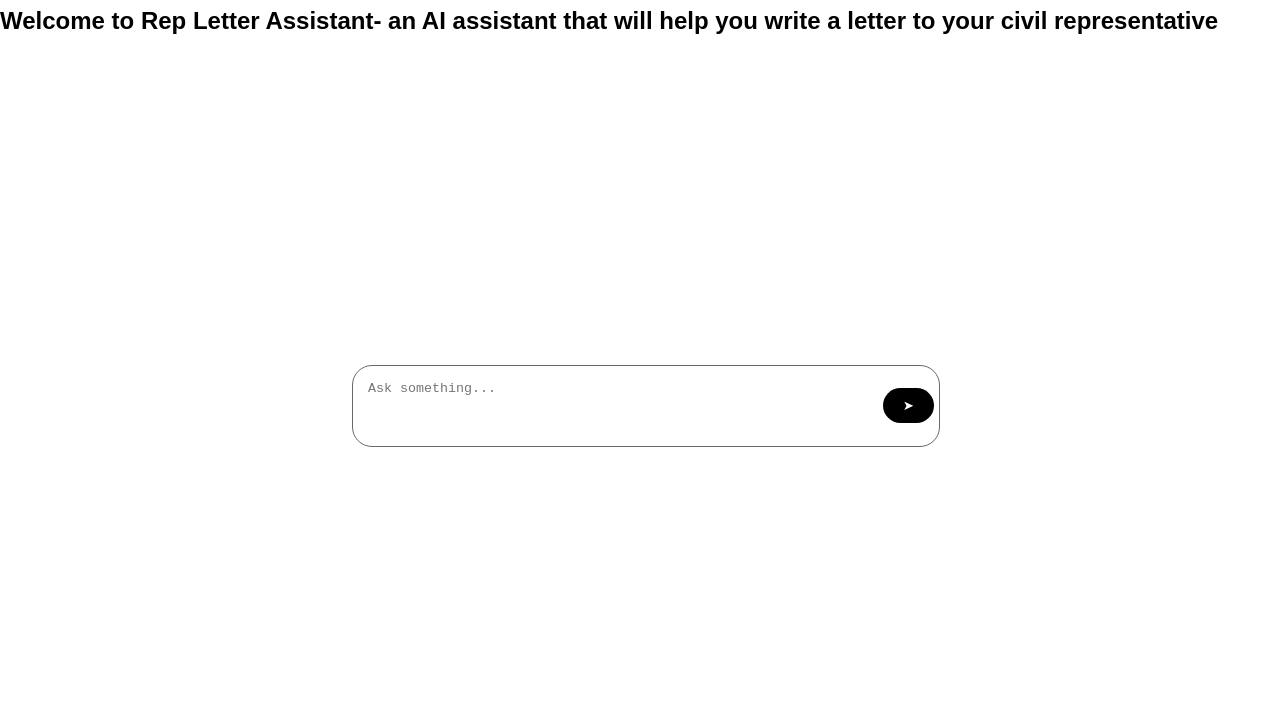
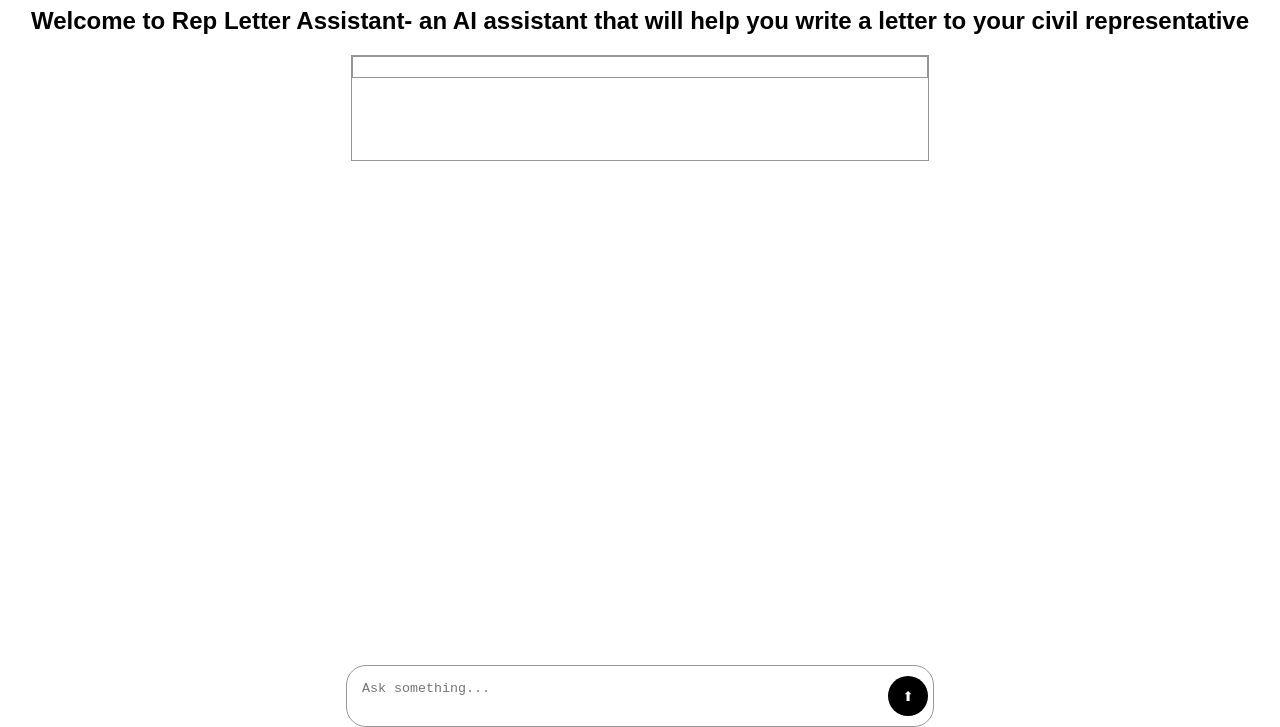
Before and after one commit to StasLambant/Rep-Letter-Assistant, a plain HTML site: page templates/index.html in a window 1280 px wide. Shown: the part 73-800 px from the top of the page. Drawn offline with Linux system fonts and the light colour scheme.

Commit message:
stable version

```diff
--- a/templates/index.html
+++ b/templates/index.html
@@ -3,64 +3,79 @@
 <head>
     <title>Rep Letter Assistant</title>
     <style>
-
         html, body {
             margin: 0;
             padding: 0;
-            font-family: Arial, sans-serif; /* Added a font for better readability */
+            font-family: Arial, sans-serif;
+            height: 100%;
+            overflow: auto; /* Enable scrolling for the whole page */
+        }
+
+        h1, h2 {
+            text-align: center; /* Centering the titles */
         }
 
         .chat-container {
             width: 45%;
-            margin: 0 auto; /* Center the chat container */
+            margin: 20px auto;
             display: flex;
-            flex-direction: column; /* Stack children vertically */
-            align-items: center; /* Center children horizontally */
+            flex-direction: column;
+            align-items: center;
+            overflow-y: auto;
+            position: relative;
+            padding-bottom: 60px; /* Initial bottom padding */
+            border: 1px solid #969696;
         }
 
         #chatHistory {
-            width: 100%; /* Match width with the parent container */
-            height: 300px;
+            width: 100%;
             overflow-y: auto;
-            border: none;
+            border: 1px solid #969696;
             padding: 10px;
-            margin-bottom: 10px;
-            box-sizing: border-box; /* Include padding in the width */
+            box-sizing: border-box;
+            word-wrap: break-word; /* Ensure long words are wrapped */
         }
 
         .input-container {
+            position: fixed; /* Fixed position */
+            bottom: 0; /* Align to the bottom */
+            left: 50%; /* Center horizontally */
+            transform: translateX(-50%); /* Precise centering */
+            width: 45%; /* Match width with chatHistory */
             display: flex;
-            border: 1px solid #686868; /* 1 pixel frame */
-            border-radius: 20px; /* Rounded edges */
+            border: 1px solid #969696;
+            border-radius: 20px;
             padding: 5px;
-            align-items: center;
-            width: 100%;
-            margin: 0 auto; /* Centers the container */
+            align-items: flex-end;
+            background: white;
+            z-index: 1000;
         }
 
         textarea {
             flex-grow: 1;
-            min-height: 50px;
-            overflow-y: hidden; /* Hide vertical scrollbar */
+            min-height: 20px;
+            max-height: 120px;
+            overflow-y: auto;
             border: none;
-            border-radius: 20px;
+            border-radius: 20px 0 0 20px;
             padding: 10px;
-            resize: none; /* Disable manual resizing */
-            margin-right: 10px; /* Space between textarea and button */
-            outline: none; /* Disable the black border on focus */
+            resize: none;
+            outline: none;
         }
 
         button {
+            width: 40px;
+            height: 40px;
             border: none;
-            background-color: #000; /* Black background for button */
-            color: #fff; /* White text */
-            padding: 10px 20px;
-            border-radius: 20px; /* Rounded edges for button */
-            cursor: pointer; /* Cursor indicates clickable button */
+            background-color: #000;
+            color: #fff;
+            border-radius: 50%;
+            cursor: pointer;
+            align-self: center;
         }
 
         button:hover {
-            background-color: #333; /* Darker background on hover */
+            background-color: #333;
         }
     </style>
 </head>
@@ -68,26 +83,40 @@
     <h1>Rep Letter Assistant</h1>
     <h2>Welcome to Rep Letter Assistant- an AI assistant that will help you write a letter to your civil representative</h2>
 
-    <div class="chat-container">
+    <div class="chat-container" id="chatContainer">
         <div id="chatHistory"></div> <!-- Chat history will be displayed here -->
-        <div class="input-container">
-            <textarea id="userInput" placeholder="Ask something..." oninput="autoGrowTextArea(this)"></textarea>
-            <button onclick="sendMessage()">&#x27A4;</button> <!-- This is a Unicode right arrow -->
-        </div>
-        <p id="chatResponse"></p>
+    </div>
+    <div class="input-container">
+        <textarea id="userInput" placeholder="Ask something..." oninput="autoGrowTextArea(this)"></textarea>
+        <button onclick="sendMessage()">&#x2B06;</button> <!-- Unicode up-pointing arrow -->
     </div>
 
     <script>
         document.getElementById('userInput').addEventListener('keypress', function (e) {
             if (e.key === 'Enter') {
-                e.preventDefault(); // Prevents the default action of the enter key
+                e.preventDefault();
                 sendMessage();
             }
         });
 
         function autoGrowTextArea(textArea) {
             textArea.style.height = 'auto';
-            textArea.style.height = textArea.scrollHeight + 'px';
+            var maxHeight = 120; // Max height for 7.5 lines of text
+            textArea.style.height = textArea.scrollHeight > maxHeight ? `${maxHeight}px` : `${textArea.scrollHeight}px`;
+            adjustChatContainerHeight();
+        }
+
+        function adjustChatContainerHeight() {
+            const inputContainerHeight = document.querySelector('.input-container').offsetHeight;
+            const chatContainer = document.getElementById('chatContainer');
+            chatContainer.style.paddingBottom = `${inputContainerHeight + 20}px`;
+        }
+
+        function scrollToBottom() {
+            const chatHistory = document.getElementById('chatHistory');
+            const scrollHeight = chatHistory.scrollHeight;
+            const scrollTime = 500; // Time in milliseconds
+            chatHistory.animate({ scrollTop: scrollHeight }, scrollTime);
         }
 
         function appendMessageToHistory(role, message) {
@@ -95,12 +124,12 @@
             const messageElement = document.createElement('p');
             messageElement.textContent = `${role}: ${message}`;
             chatHistory.appendChild(messageElement);
-            chatHistory.scrollTop = chatHistory.scrollHeight; // Auto-scroll to the latest message
+            scrollToBottom();
         }
 
         function sendMessage() {
             var userInput = document.getElementById('userInput').value;
-            appendMessageToHistory('You', userInput); // Append user message to history
+            appendMessageToHistory('You', userInput);
             fetch('/chat', {
                 method: 'POST',
                 headers: {
@@ -111,12 +140,25 @@
             .then(response => response.json())
             .then(data => {
                 appendMessageToHistory('Bot', data.response || 'Error: No response'); // Append bot response to history
+                document.getElementById('userInput').style.height = '20px'; // Reset textarea height
             })
             .catch(error => console.error('Error:', error));
 
             // Clear input field after sending the message
             document.getElementById('userInput').value = '';
         }
+
+        // Initial adjustment and scroll when the page loads
+        window.onload = function() {
+            adjustChatContainerHeight();
+            scrollToBottom();
+        };
+
+        // Adjust and scroll when window is resized
+        window.onresize = function() {
+            adjustChatContainerHeight();
+            scrollToBottom();
+        };
     </script>
 </body>
 </html>
```
Also changed, not shown: 15 other files.
